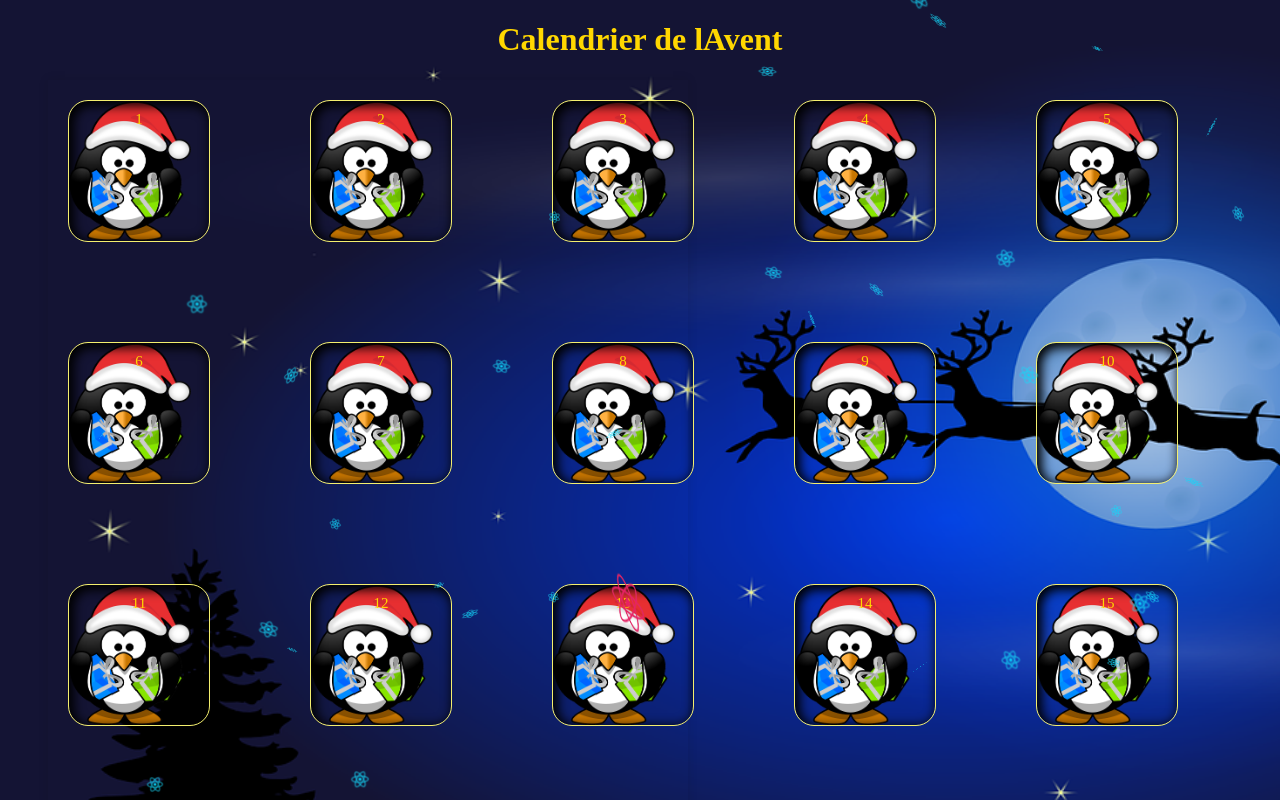
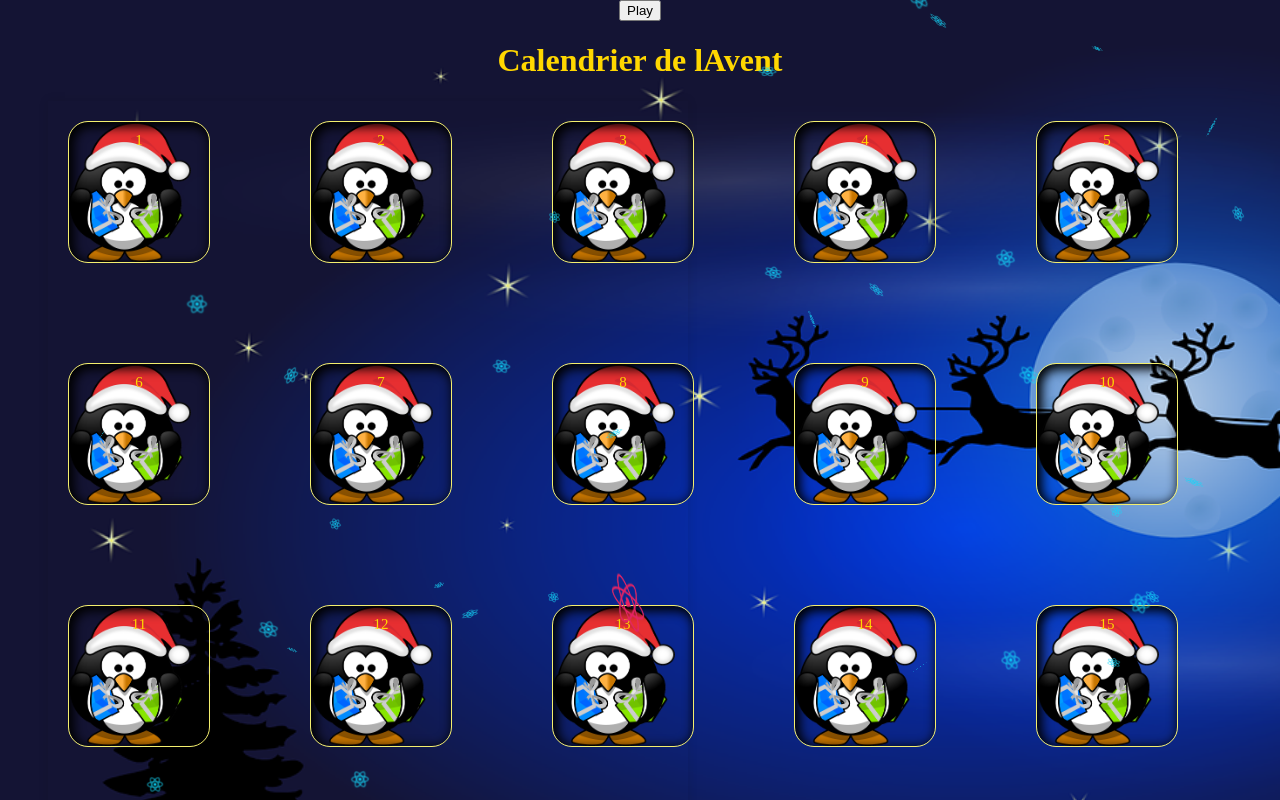
Before and after one commit to blackstars64/Hackathon, a React (Vite) app: page / in a window 1280 px wide. Shown: the top 800 px of the page. Built offline with nearby package versions, Linux system fonts and the light colour scheme.

Commit message:
musique de fond

```diff
--- a/src/App.jsx
+++ b/src/App.jsx
@@ -1,12 +1,16 @@
 import { useLoaderData } from "react-router-dom";
 import AdventCalendar from "./components/AdventCalendar";
 import "./css/app.css";
+import AudioPlayer from "./utils/AudioPlayer";
+import backMusic from "../src/assets/songs/background-music.wav";
 
 const App = () => {
   const data = useLoaderData();
+  const audioSource = backMusic;
 
   return (
     <div className="app">
+      <AudioPlayer audioSrc={audioSource} />
       <h1>Calendrier de lAvent</h1>
       <AdventCalendar data={data} />
     </div>
--- /dev/null
+++ b/src/utils/AudioPlayer.jsx
@@ -0,0 +1,35 @@
+import { useRef, useState } from "react";
+
+const AudioPlayer = (props) => {
+  const [isPlaying, setIsPlaying] = useState(false);
+  const audioRef = useRef();
+
+  const togglePlay = () => {
+    if (isPlaying) {
+      pause();
+    } else {
+      play();
+    }
+  };
+
+  const play = () => {
+    const audio = audioRef.current;
+    audio.play();
+    setIsPlaying(true);
+  };
+
+  const pause = () => {
+    const audio = audioRef.current;
+    audio.pause();
+    setIsPlaying(false);
+  };
+
+  return (
+    <div>
+      <audio ref={audioRef} src={props.audioSrc} />
+      <button onClick={togglePlay}>{isPlaying ? "Pause" : "Play"}</button>
+    </div>
+  );
+};
+
+export default AudioPlayer;
```
Also changed, not shown: 1 other file (tests, documents, lock files or other folders).
